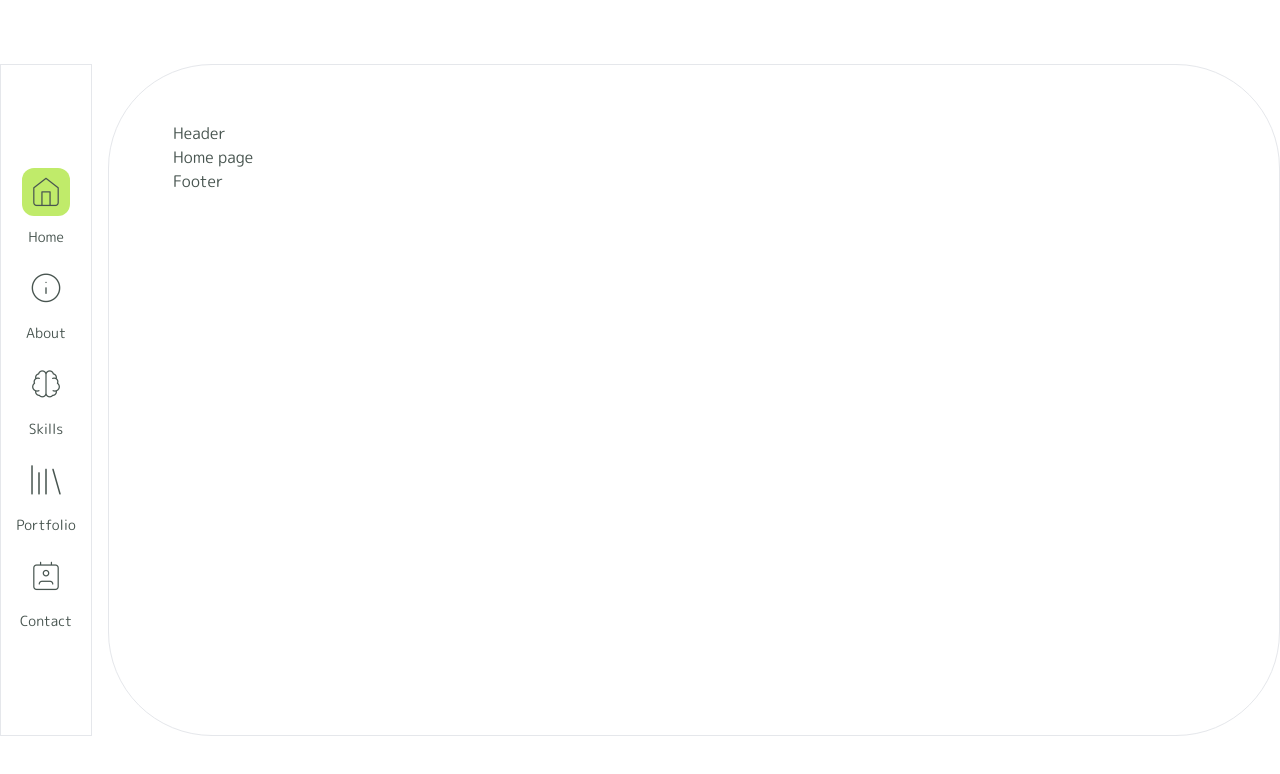
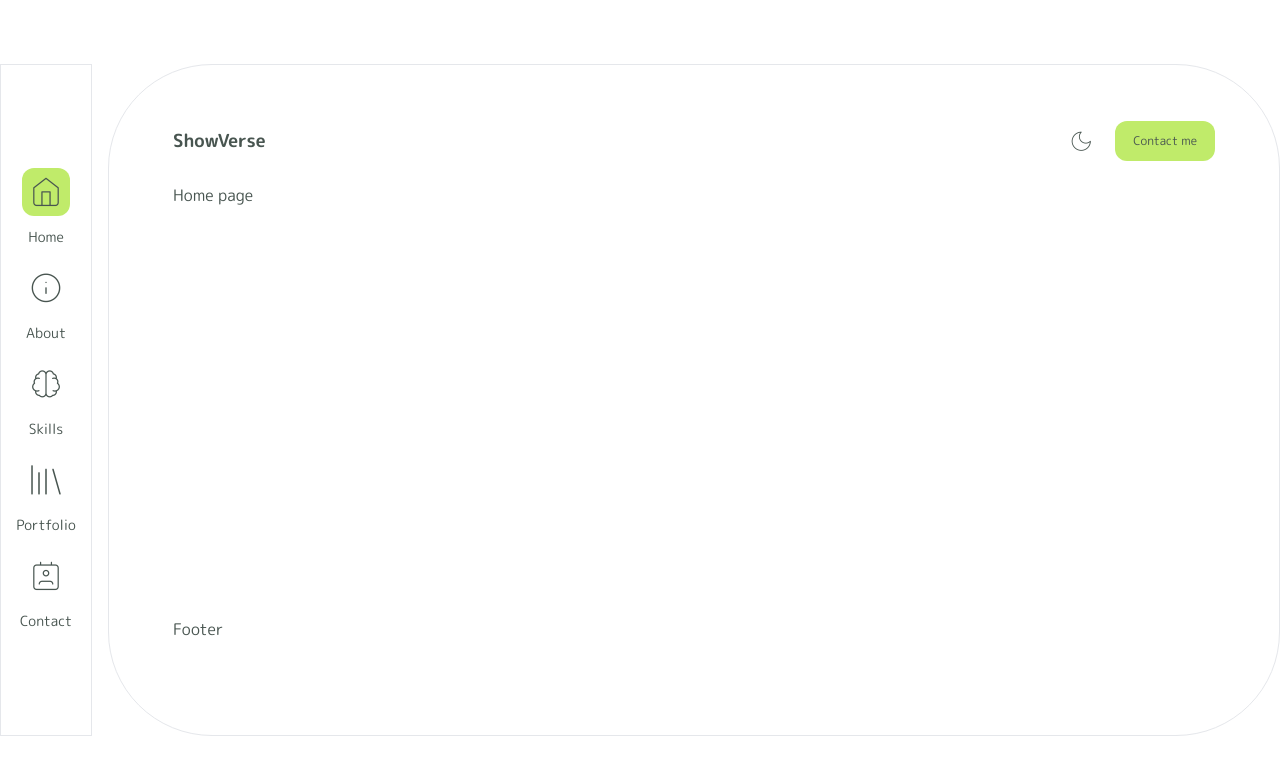
Before and after one commit to DeanNab175/showverse, a Next.js app: page / in a window 1280 px wide. Shown: the top 774 px of the page. Built offline with nearby package versions, Linux system fonts and the light colour scheme.

Commit message:
add clsx package and, custom button component and page header component

```diff
--- a/package.json
+++ b/package.json
@@ -10,6 +10,7 @@
   },
   "dependencies": {
     "@gsap/react": "^2.1.2",
+    "clsx": "^2.1.1",
     "gsap": "^3.13.0",
     "next": "15.5.4",
     "react": "19.1.0",
--- a/src/app/(site)/layout.tsx
+++ b/src/app/(site)/layout.tsx
@@ -3,6 +3,7 @@ import PageHeader from "@/components/page-layout/page-header";
 import PageFooter from "@/components/page-layout/page-footer";
 import PageContent from "@/components/page-layout/page-content";
 import PageTransition from "@/components/page-transition";
+import PageHeaderComponent from "@/components/page-header-component/page-header-component";
 
 interface SiteLayoutProps {
   children: React.ReactNode;
@@ -12,7 +13,9 @@ export default function SiteLayout({ children }: SiteLayoutProps) {
   return (
     <PageTransition>
       <PageLayout>
-        <PageHeader>Header</PageHeader>
+        <PageHeader>
+          <PageHeaderComponent />
+        </PageHeader>
         <PageContent>{children}</PageContent>
         <PageFooter>Footer</PageFooter>
       </PageLayout>
--- /dev/null
+++ b/src/components/forms/button.tsx
@@ -0,0 +1,32 @@
+import React from "react";
+import clsx from "clsx";
+
+interface ButtonProps extends React.ButtonHTMLAttributes<HTMLButtonElement> {
+  children?: React.ReactNode;
+  primary?: boolean;
+  icon?: boolean;
+  size?: "small" | "medium" | "large";
+}
+
+function Button({
+  children,
+  primary,
+  icon,
+  size = "medium",
+  ...rest
+}: ButtonProps) {
+  const classes = clsx(
+    rest.className,
+    "cursor-pointer rounded-xl border-2 border-transparent",
+    {
+      "bg-primary text-secondary hover:bg-white hover:border-primary": primary,
+      "p-1.5 hover:bg-primary/20": icon,
+      // "text-sm": size === "small",
+      "text-xs px-4 py-2.5": size === "medium" && !icon,
+      // "text-lg": size === "large",
+    }
+  );
+  return <button className={classes}>{children}</button>;
+}
+
+export default Button;
--- /dev/null
+++ b/src/components/page-header-component/page-header-component.tsx
@@ -0,0 +1,19 @@
+import Button from "../forms/button";
+
+function PageHeaderComponent() {
+  return (
+    <section className="flex justify-between items-center pb-4">
+      <div className="logo">
+        <h1 className="text-lg font-bold">ShowVerse</h1>
+      </div>
+      <div className="flex gap-4 items-center">
+        <Button icon className="flex items-center justify-center">
+          <i className="text-xl icon-moon"></i>
+        </Button>
+        <Button primary>Contact me</Button>
+      </div>
+    </section>
+  );
+}
+
+export default PageHeaderComponent;
--- a/src/components/page-layout/page-content.tsx
+++ b/src/components/page-layout/page-content.tsx
@@ -3,7 +3,7 @@ interface PageContentProps {
 }
 
 function PageContent({ children }: PageContentProps) {
-  return <main>{children}</main>;
+  return <main className="row-start-2 -row-end-2">{children}</main>;
 }
 
 export default PageContent;
--- a/src/components/page-layout/page-footer.tsx
+++ b/src/components/page-layout/page-footer.tsx
@@ -3,7 +3,7 @@ interface PageFooterProps {
 }
 
 function PageFooter({ children }: PageFooterProps) {
-  return <footer>{children}</footer>;
+  return <footer className="row-span-1 -row-end-1">{children}</footer>;
 }
 
 export default PageFooter;
--- a/src/components/page-layout/page-header.tsx
+++ b/src/components/page-layout/page-header.tsx
@@ -3,7 +3,7 @@ interface PageHeaderProps {
 }
 
 function PageHeader({ children }: PageHeaderProps) {
-  return <header>{children}</header>;
+  return <header className="row-span-1 row-start-1">{children}</header>;
 }
 
 export default PageHeader;
--- a/src/components/page-layout/page-layout.tsx
+++ b/src/components/page-layout/page-layout.tsx
@@ -4,7 +4,7 @@ interface PageLayoutProps {
 
 function PageLayout({ children }: PageLayoutProps) {
   return (
-    <article className="border border-gray-200 h-full rounded-[104px] px-16 py-14">
+    <article className="border border-gray-200 h-full rounded-[104px] px-16 py-14 grid grid-flow-col grid-rows-9">
       {children}
     </article>
   );
```
Also changed, not shown: 1 other file (tests, documents, lock files or other folders).
